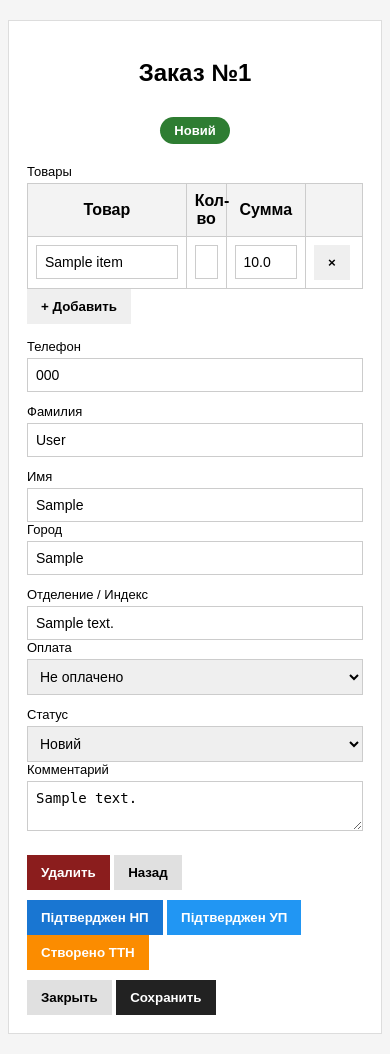
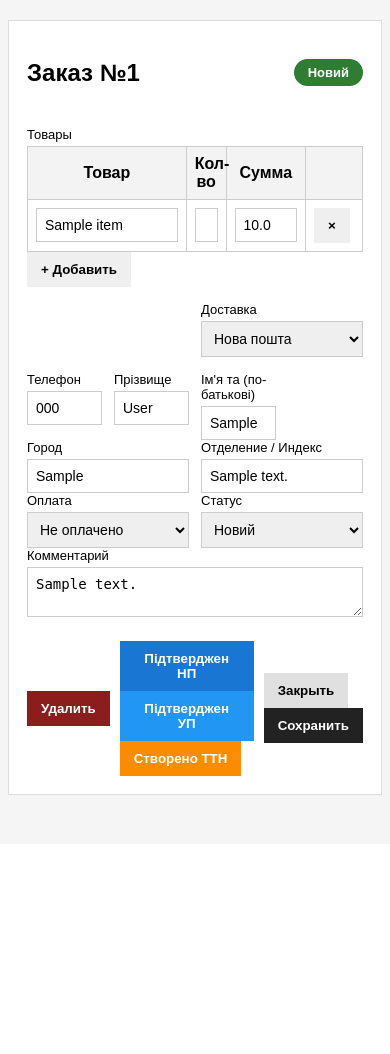
Before and after one commit to igortrembitsky/CRM-suvenirka, a Flask app: page /order/1 in a window 390 px wide. After the commit the page ends 795 px from the top, so only its background shows below. Run offline with Flask 3, Linux system fonts and the light colour scheme; tables that the repository leaves empty hold one stand-in row (values such as "Sample post").

Commit message:
Имя и отчество объединены в одно поле в карточке заказа

```diff
--- a/templates/order.html
+++ b/templates/order.html
@@ -43,7 +43,16 @@ label{
     font-size:13px;
 }
 
-.row{margin-bottom:15px;}
+.row{
+    margin-bottom:15px;
+}
+
+/* ----- GRIDS ----- */
+.grid-2{
+    display:grid;
+    grid-template-columns:1fr 1fr;
+    gap:12px;
+}
 
 .grid-3{
     display:grid;
@@ -51,9 +60,9 @@ label{
     gap:12px;
 }
 
-.grid-2{
+.grid-4{
     display:grid;
-    grid-template-columns:1fr 1fr;
+    grid-template-columns:1fr 1fr 1fr 1fr;
     gap:12px;
 }
 
@@ -82,7 +91,8 @@ label{
     table-layout:fixed;
 }
 
-.items th,.items td{
+.items th,
+.items td{
     border:1px solid #ccc;
     padding:8px;
 }
@@ -102,7 +112,6 @@ label{
     justify-content:space-between;
     align-items:center;
     margin-top:20px;
-    flex-wrap:wrap;
     gap:10px;
 }
 
@@ -128,18 +137,10 @@ button{
     cursor:pointer;
 }
 
-/* ----- MOBILE ----- */
-@media(max-width:700px){
-
-.grid-3{grid-template-columns:1fr;}
-.grid-2{grid-template-columns:1fr;}
-
-.topbar{
-    flex-direction:column;
-    gap:10px;
+#middleNameBlock{
+    display:none;
 }
 
-}
 </style>
 </head>
 
@@ -191,23 +192,54 @@ button{
 <button type="button" onclick="addRow()">+ Добавить</button>
 </div>
 
+<!-- ================= ДОСТАВКА ================= -->
+
+<div class="row">
+
+<div class="grid-2">
+
+  <div></div>
+
+  <div>
+    <label>Доставка</label>
+    <select name="delivery_service">
+      <option value="np" {% if o.get('delivery_service')=='np' %}selected{% endif %}>
+        Нова пошта
+      </option>
+      <option value="ukr" {% if o.get('delivery_service')=='ukr' %}selected{% endif %}>
+        Укрпошта
+      </option>
+    </select>
+  </div>
+
+</div>
+
+</div>
+
 <!-- ================= КОНТАКТЫ ================= -->
 
-<div class="grid-3">
+<div class="grid-4" id="personBlock">
+
 <div>
 <label>Телефон</label>
 <input type="text" name="phone" value="{{ o.get('phone','') }}">
 </div>
 
 <div>
-<label>Фамилия</label>
+<label>Прізвище</label>
 <input type="text" name="last_name" value="{{ o.get('last_name','') }}">
 </div>
 
 <div>
-<label>Имя</label>
-<input type="text" name="first_name" value="{{ o.get('first_name','') }}">
+<label>Ім'я та (по-батькові)</label>
+<input type="text" name="first_name" value="{{ o.get('first_name','') }} {{ o.get('middle_name','') }}">
 </div>
+
+<div id="middleNameBlock">
+<label>По-батькові</label>
+<input type="text" name="middle_name" value="{{ o.get('company','') }}">
+</div>
+
 </div>
 
 <!-- ================= АДРЕС ================= -->
@@ -267,11 +299,6 @@ button{
       Удалить
     </button>
 
-    <button type="button"
-            onclick="window.location='/'"
-            style="background:#e0e0e0;color:#000;">
-      Назад
-    </button>
   </div>
 
   <!-- ЦЕНТР -->
@@ -335,5 +362,65 @@ function removeRow(btn){
 }
 </script>
 
+
+<script>
+document.addEventListener("DOMContentLoaded", function(){
+
+    const statusSelect = document.querySelector("select[name='status']");
+    const badge = document.querySelector(".topbar .badge");
+
+    if(!statusSelect || !badge) return;
+
+    // соответствие статусов и css-классов
+    const STATUS_CLASSES = {
+        "new": "badge--new",
+        "not_paid": "badge--not_paid",
+        "hold": "badge--hold",
+        "ttn": "badge--ttn",
+        "confirmed_np": "badge--confirmed_np",
+        "confirmed_up": "badge--confirmed_up",
+        "shipped": "badge--shipped",
+        "canceled": "badge--canceled"
+    };
+
+    function updateBadge(){
+        const value = statusSelect.value;
+        const label = statusSelect.options[statusSelect.selectedIndex].text;
+
+        // убираем все классы badge--
+        badge.className = "badge";
+
+        if(STATUS_CLASSES[value]){
+            badge.classList.add(STATUS_CLASSES[value]);
+        }
+
+        badge.textContent = label;
+    }
+
+    statusSelect.addEventListener("change", updateBadge);
+
+});
+</script>
+
+<script>
+const deliverySelect = document.querySelector('[name="delivery_service"]');
+const middleBlock = document.getElementById("middleNameBlock");
+
+function toggleMiddleName(){
+    if(!deliverySelect || !middleBlock) return;
+
+    if(deliverySelect.value === "ukr"){
+        middleBlock.style.display = "block";
+    }else{
+        middleBlock.style.display = "none";
+    }
+}
+
+if(deliverySelect){
+    deliverySelect.addEventListener("change", toggleMiddleName);
+    toggleMiddleName();
+}
+</script>
+
 </body>
 </html>
```
